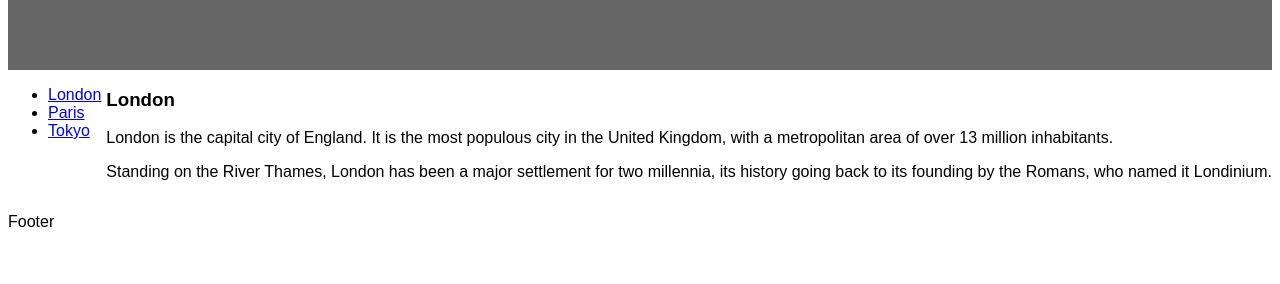
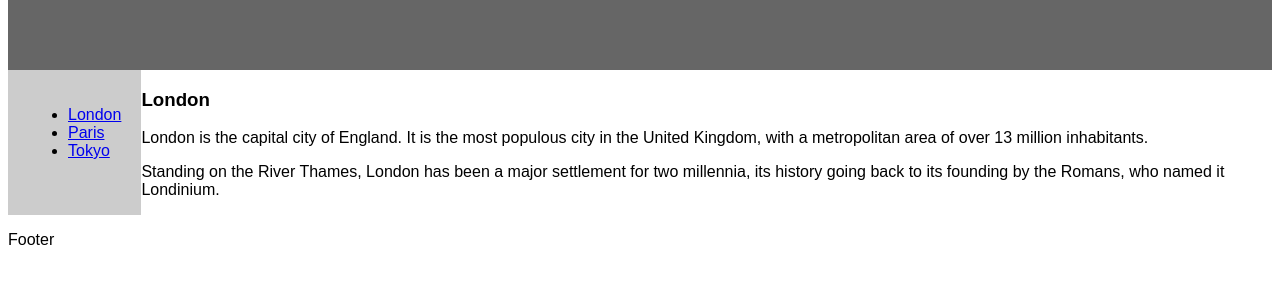
Before and after one commit to lailahgrant/lailahgrant.io.w3schoolsNext, a website: page index.html in a window 1280 px wide. Shown: the part 308-592 px from the top of the page. Drawn offline with Linux system fonts and the light colour scheme.

Commit message:
adding css flex to it

```diff
--- a/index.html
+++ b/index.html
@@ -28,7 +28,9 @@ display: flex;
 nav{
 -webkit-flex:1;
 -ms-flex:1;
-
+flex:1;
+background: #ccc;
+padding: 20px;
 }
 
 </style>
```
